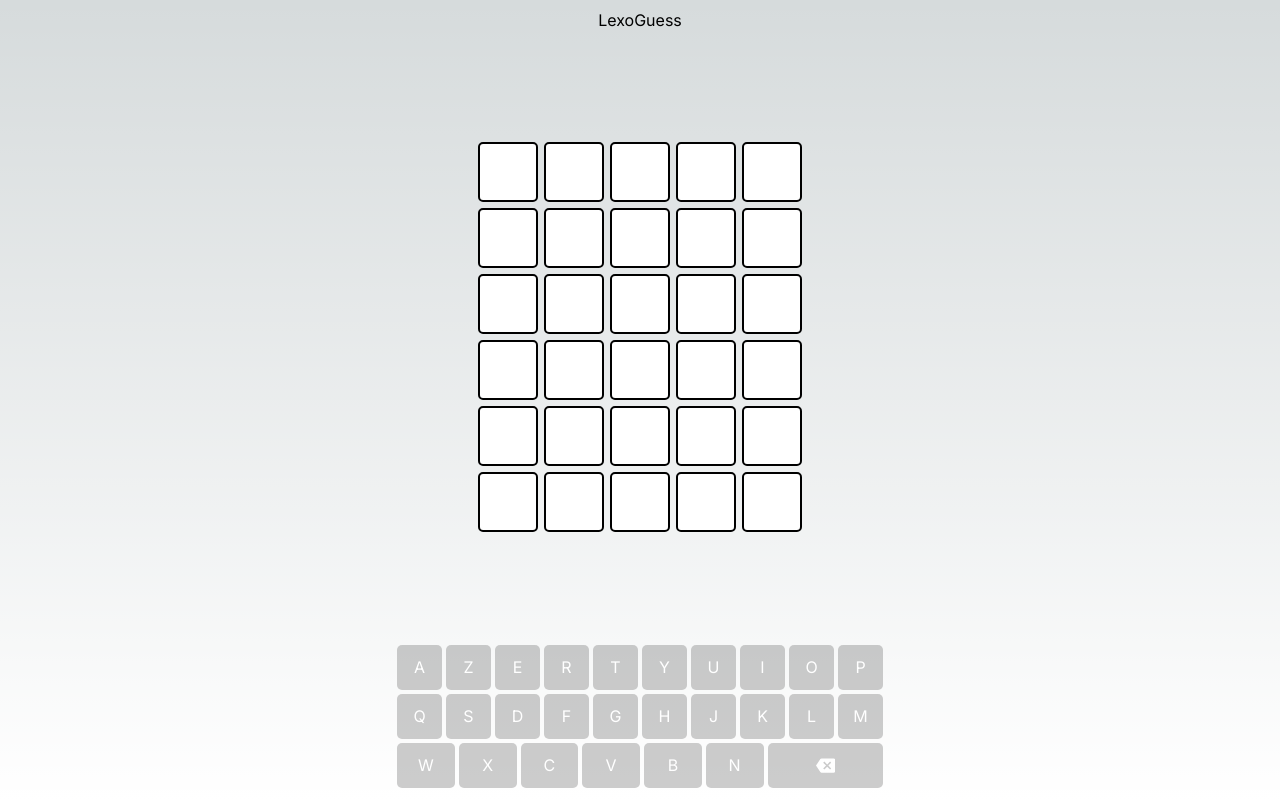
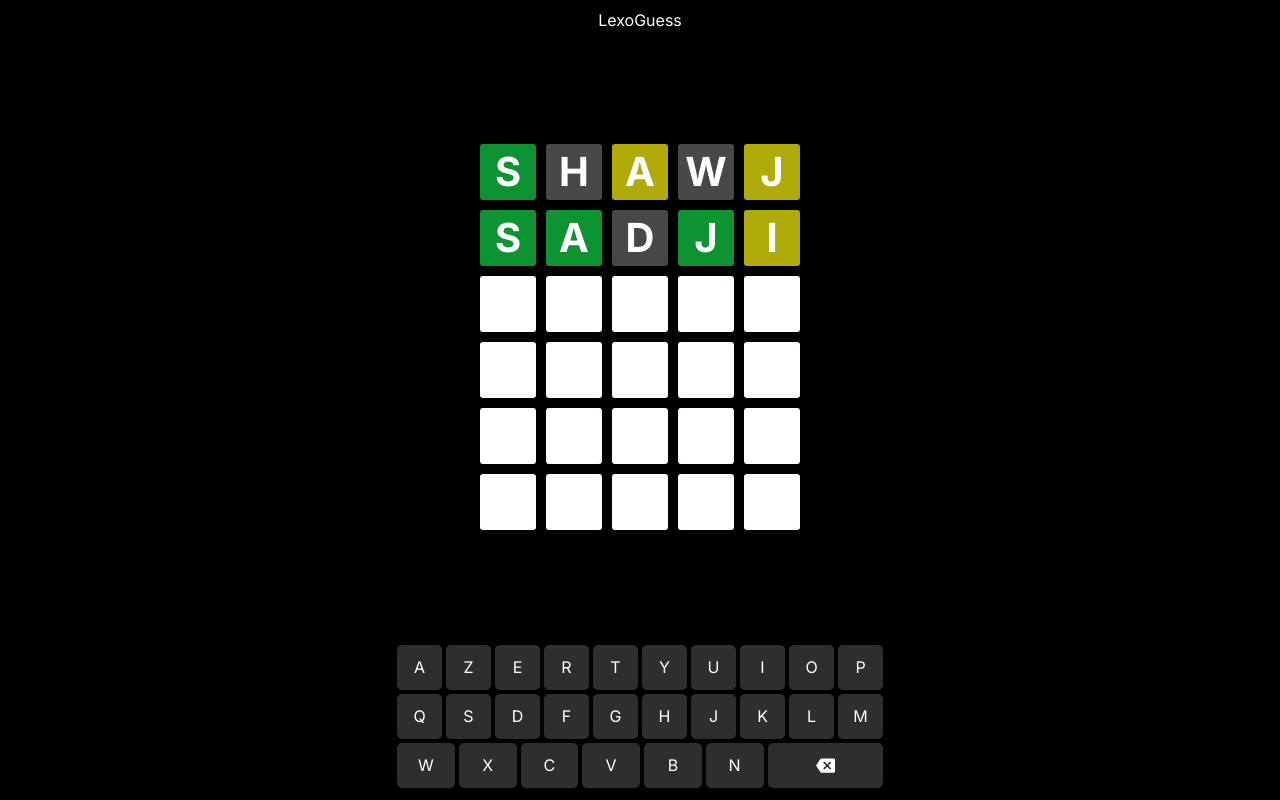
Before and after one commit to ShaheenJawadi/LexoGuess, a Next.js app: page / in a window 1280 px wide. Built offline with nearby package versions, Linux system fonts and the light colour scheme.

Commit message:
cell status

```diff
--- a/src/app/globals.css
+++ b/src/app/globals.css
@@ -5,73 +5,21 @@
     'Roboto Mono', 'Oxygen Mono', 'Ubuntu Monospace', 'Source Code Pro',
     'Fira Mono', 'Droid Sans Mono', 'Courier New', monospace;
 
-  --foreground-rgb: 0, 0, 0;
-  --background-start-rgb: 214, 219, 220;
-  --background-end-rgb: 255, 255, 255;
-
-  --primary-glow: conic-gradient(
-    from 180deg at 50% 50%,
-    #16abff33 0deg,
-    #0885ff33 55deg,
-    #54d6ff33 120deg,
-    #0071ff33 160deg,
-    transparent 360deg
-  );
-  --secondary-glow: radial-gradient(
-    rgba(255, 255, 255, 1),
-    rgba(255, 255, 255, 0)
-  );
-
-  --tile-start-rgb: 239, 245, 249;
-  --tile-end-rgb: 228, 232, 233;
-  --tile-border: conic-gradient(
-    #00000080,
-    #00000040,
-    #00000030,
-    #00000020,
-    #00000010,
-    #00000010,
-    #00000080
-  );
-
-  --callout-rgb: 238, 240, 241;
-  --callout-border-rgb: 172, 175, 176;
-  --card-rgb: 180, 185, 188;
-  --card-border-rgb: 131, 134, 135;
-}
-
-@media (prefers-color-scheme: dark) {
-  :root {
     --foreground-rgb: 255, 255, 255;
     --background-start-rgb: 0, 0, 0;
     --background-end-rgb: 0, 0, 0;
 
-    --primary-glow: radial-gradient(rgba(1, 65, 255, 0.4), rgba(1, 65, 255, 0));
-    --secondary-glow: linear-gradient(
-      to bottom right,
-      rgba(1, 65, 255, 0),
-      rgba(1, 65, 255, 0),
-      rgba(1, 65, 255, 0.3)
-    );
 
-    --tile-start-rgb: 2, 13, 46;
-    --tile-end-rgb: 2, 5, 19;
-    --tile-border: conic-gradient(
-      #ffffff80,
-      #ffffff40,
-      #ffffff30,
-      #ffffff20,
-      #ffffff10,
-      #ffffff10,
-      #ffffff80
-    );
+    --word-absent : #484848 ;
+    --word-correct:#0d9331;
+    --word-present: #b0ab09;
 
-    --callout-rgb: 20, 20, 20;
-    --callout-border-rgb: 108, 108, 108;
-    --card-rgb: 100, 100, 100;
-    --card-border-rgb: 200, 200, 200;
-  }
+
+
+
+
 }
+
 
 * {
   box-sizing: border-box;
@@ -83,6 +31,7 @@ html,
 body {
   max-width: 100vw;
   overflow-x: hidden;
+  color-scheme: dark;
 }
 
 body {
@@ -99,9 +48,3 @@ a {
   color: inherit;
   text-decoration: none;
 }
-
-@media (prefers-color-scheme: dark) {
-  html {
-    color-scheme: dark;
-  }
-}
--- a/src/app/layout.tsx
+++ b/src/app/layout.tsx
@@ -5,8 +5,8 @@ import './style.css'
 const inter = Inter({ subsets: ['latin'] })
 
 export const metadata: Metadata = {
-  title: 'Create Next App',
-  description: 'Generated by create next app',
+  title: 'LexoGuess',
+  description: 'LexoGuess is a vibrant and challenging word puzzle inspired by the popular game Wordle. Guess the hidden word, crack the code, and enjoy the thrill of linguistic discovery in this addictive and fun-filled adventure!',
 }
 
 export default function RootLayout({
--- a/src/app/style.css
+++ b/src/app/style.css
@@ -32,9 +32,27 @@ padding: 10px;
     border: 2px solid #000;
     border-radius: 5px;
     width: 100%;
-    font-size: 20px;
+    font-size: 40px;
+    font-weight: 700;
+    text-transform: uppercase;
 }
 
+
+.board .cell.absent{
+  background: var(--word-absent);
+  color: #fff;
+}
+.board .cell.present{
+    background: var(--word-present);
+  color: #fff;
+
+}
+
+.board .cell.correct{
+    background: var(--word-correct);
+  color: #fff;
+
+}
 
 .keyboardCore{
 
--- a/src/components/board.tsx
+++ b/src/components/board.tsx
@@ -1,16 +1,64 @@
+import { entredWords } from "@/types";
 import Cell from "./cell"
 
 
 function Board() {
 
 
+  const test:entredWords[]=[
+    {
+      words:[
+        {
+          alpha:'S' , status:'correct'
+        },
+        {
+          alpha:'h' , status:'absent'
+        },
+        {
+          alpha:'a' , status:'present'
+        },
+        {
+          alpha:'w' , status:'absent'
+        },
+        {
+          alpha:'j' , status:'present'
+        }
+      ]
+    },
+    {
+      words:[
+        {
+          alpha:'S' , status:'correct'
+        },
+        {
+          alpha:'a' , status:'correct'
+        },
+        {
+          alpha:'d' , status:'absent'
+        },
+        {
+          alpha:'j' , status:'correct'
+        },
+        {
+          alpha:'i' , status:'present'
+        }
+      ]
+    }
+  ];
+
     return (
       <>
         <div className="boardCore" >
           <div className="board">
-          {[...new Array(30)].map((_, index) => (
-          <Cell />
-        ))}
+          {[...new Array(6)].map((_, wordIndex) =>
+            [...new Array(5)].map((_, letterIndex) => (
+              <Cell key={wordIndex+"-"+letterIndex}
+                letter={test[wordIndex]?.words[letterIndex]?.alpha}
+                letterStatus={test[wordIndex]?.words[letterIndex]?.status}
+
+              />
+            ))
+          )}
           </div>
         </div>
       </>
--- a/src/components/cell.tsx
+++ b/src/components/cell.tsx
@@ -1,5 +1,12 @@
-function Cell() {
-    return <div className={"cell"}></div>
-  }
+import { letterStatus } from "@/types";
+
+type props ={
+  letter : string ;
+  letterStatus : letterStatus ;
+}
+
+function Cell(props:props) {
+    return <div className={ `cell ${props.letterStatus} `}>{props.letter}</div>
+}
 
   export default Cell
--- a/src/components/keyboard.tsx
+++ b/src/components/keyboard.tsx
@@ -19,12 +19,10 @@ const  Keyboard=()=> {
                 .split('')
                 .map((letter) =>
                 letter=='#'?
-                    (
+                  (
                       <div   className={` keyboardButton spec`} >
                         <Icon path={mdiBackspace}
-
                           size={0.8}
-
                         />
                       </div>
 
--- /dev/null
+++ b/src/types/index.ts
@@ -0,0 +1,10 @@
+
+export type entredWords ={
+    words:{
+        alpha : string ,
+        status : letterStatus ,
+    }[],
+
+}
+
+export type letterStatus =  "absent"|"present"|"correct"|"";
```
